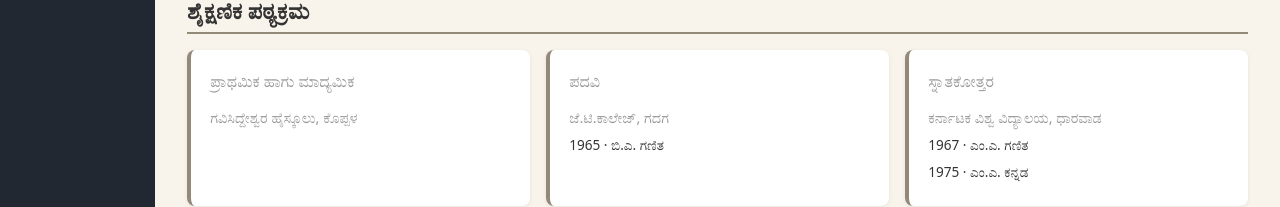
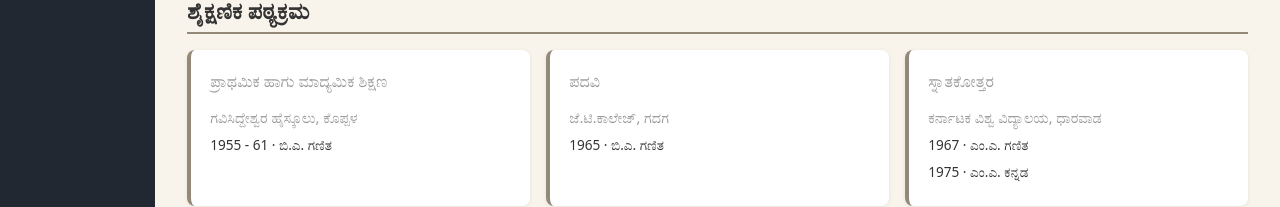
Before and after one commit to Khushi-MA/delete1, a React (Vite) app: page / in a window 1280 px wide. Shown: the part 425-632 px from the top of the page. Built offline with nearby package versions, Linux system fonts and the light colour scheme; a web font is replaced by a local one.

Commit message:
Update home.jsx

```diff
--- a/src/pages/home.jsx
+++ b/src/pages/home.jsx
@@ -42,8 +42,9 @@ export default function Home() {
           <h2>ಶೈಕ್ಷಣಿಕ ಪಠ್ಯಕ್ರಮ</h2>
           <div className={styles.cards}>
             <div className={styles.card}>
-              <h3>ಪ್ರಾಥಮಿಕ ಹಾಗು ಮಾದ್ಯಮಿಕ</h3>
+              <h3>ಪ್ರಾಥಮಿಕ ಹಾಗು ಮಾದ್ಯಮಿಕ ಶಿಕ್ಷಣ </h3>
               <h4>ಗವಿಸಿದ್ದೇಶ್ವರ ಹೈಸ್ಕೂಲು, ಕೊಪ್ಪಳ</h4>
+              <p>1955 - 61 · ಬಿ.ಎ. ಗಣಿತ</p>
             </div>
             <div className={styles.card}>
               <h3>ಪದವಿ</h3>
```
